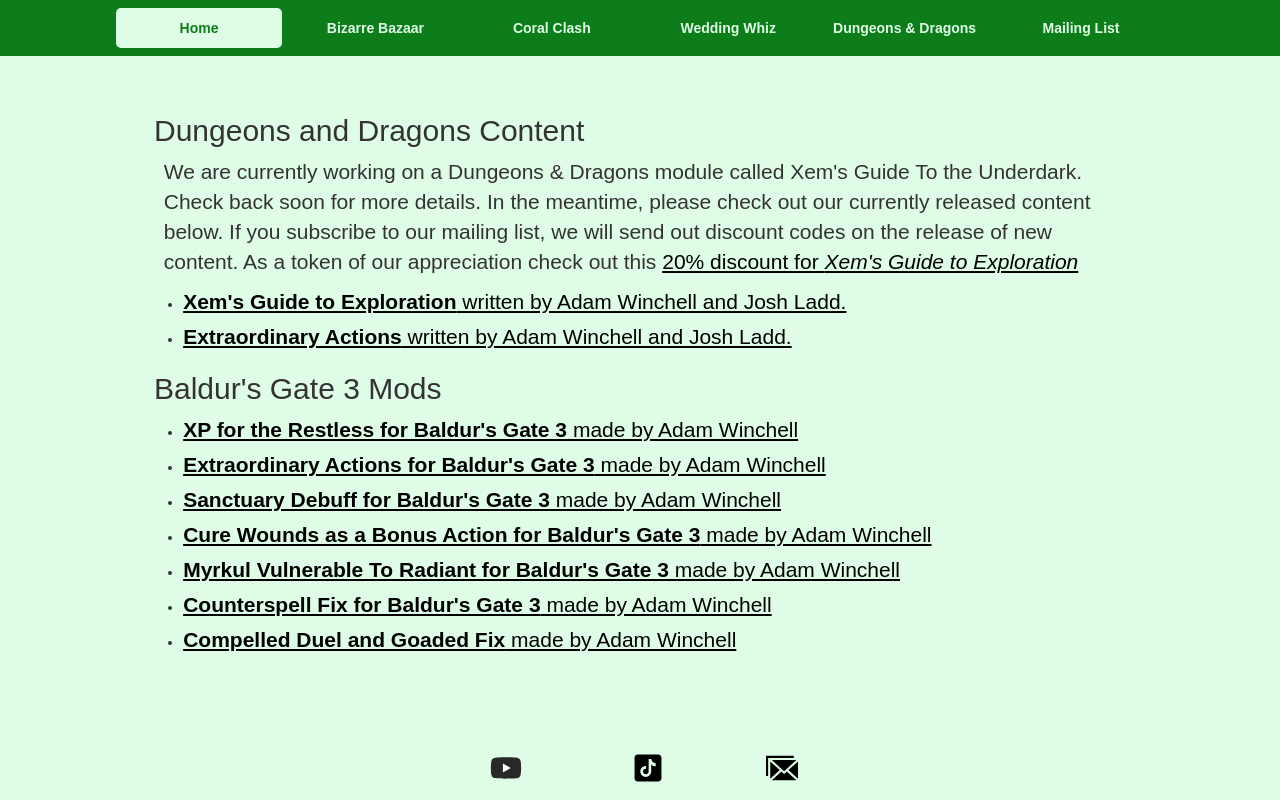
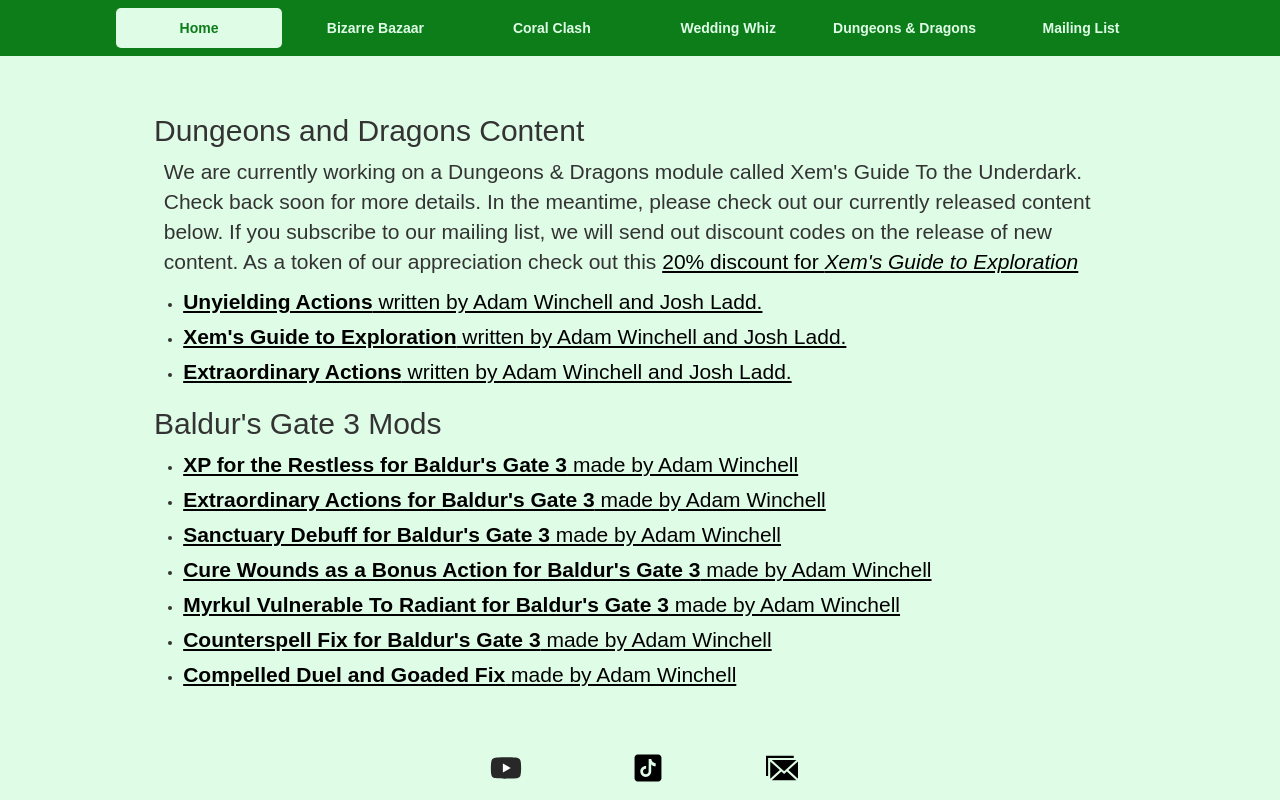
Before and after one commit to adam-winchell/real_nito_games, a SvelteKit app: page /dnd in a window 1280 px wide. Built offline with nearby package versions, Linux system fonts and the light colour scheme.

Commit message:
unyielding actions

```diff
--- a/src/routes/dnd/+page.svelte
+++ b/src/routes/dnd/+page.svelte
@@ -12,6 +12,11 @@
 
     </p>
     <ul>
+        <li>
+            <a  href="https://www.dmsguild.com/product/525877/Unyielding-Actions?affiliate_id=3603198&src=mywebsite">
+                <strong>Unyielding Actions </strong>  written by Adam Winchell and Josh Ladd.
+            </a>
+        </li>
         <li>
             <a  href="https://www.dmsguild.com/product/448158/Xems-Guide-to-Exploration?affiliate_id=3603198&src=mywebsite">
                 <strong>Xem's Guide to Exploration </strong>  written by Adam Winchell and Josh Ladd.
```
